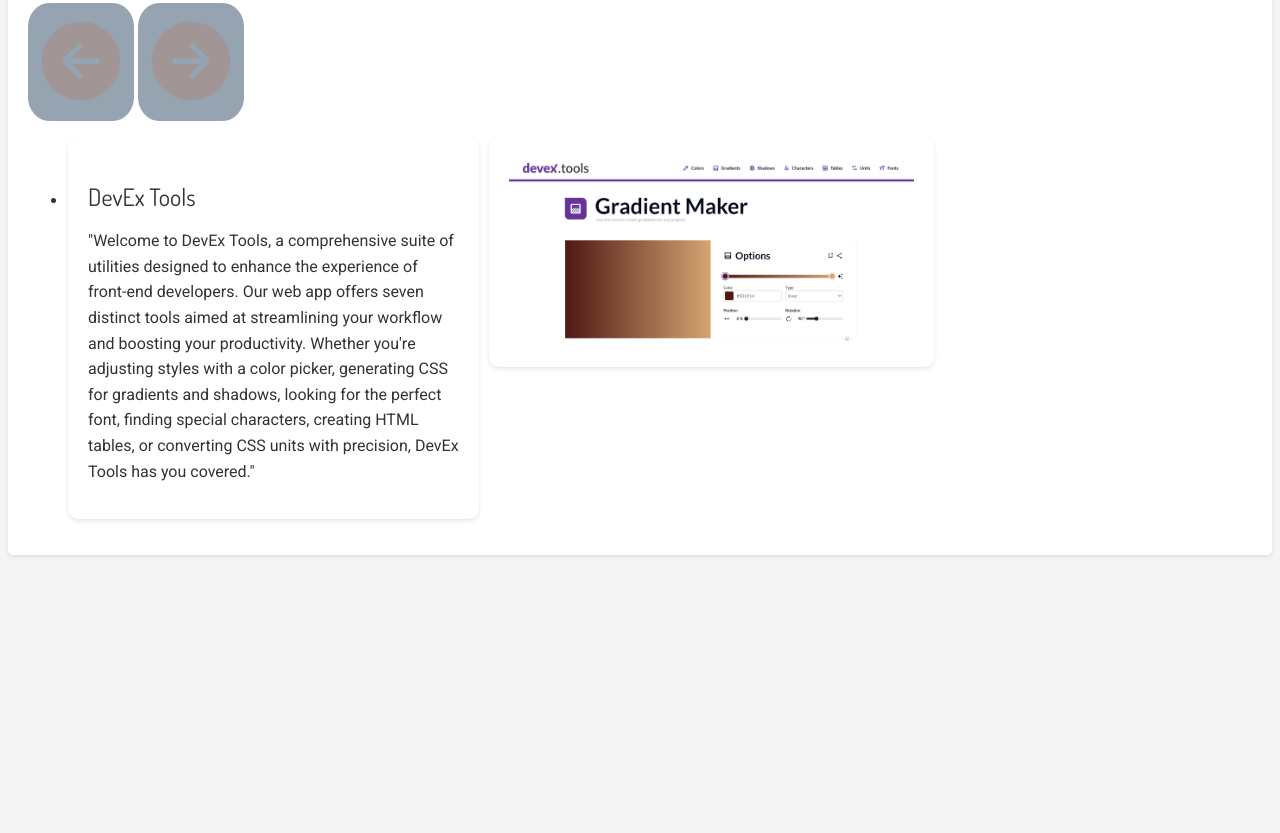
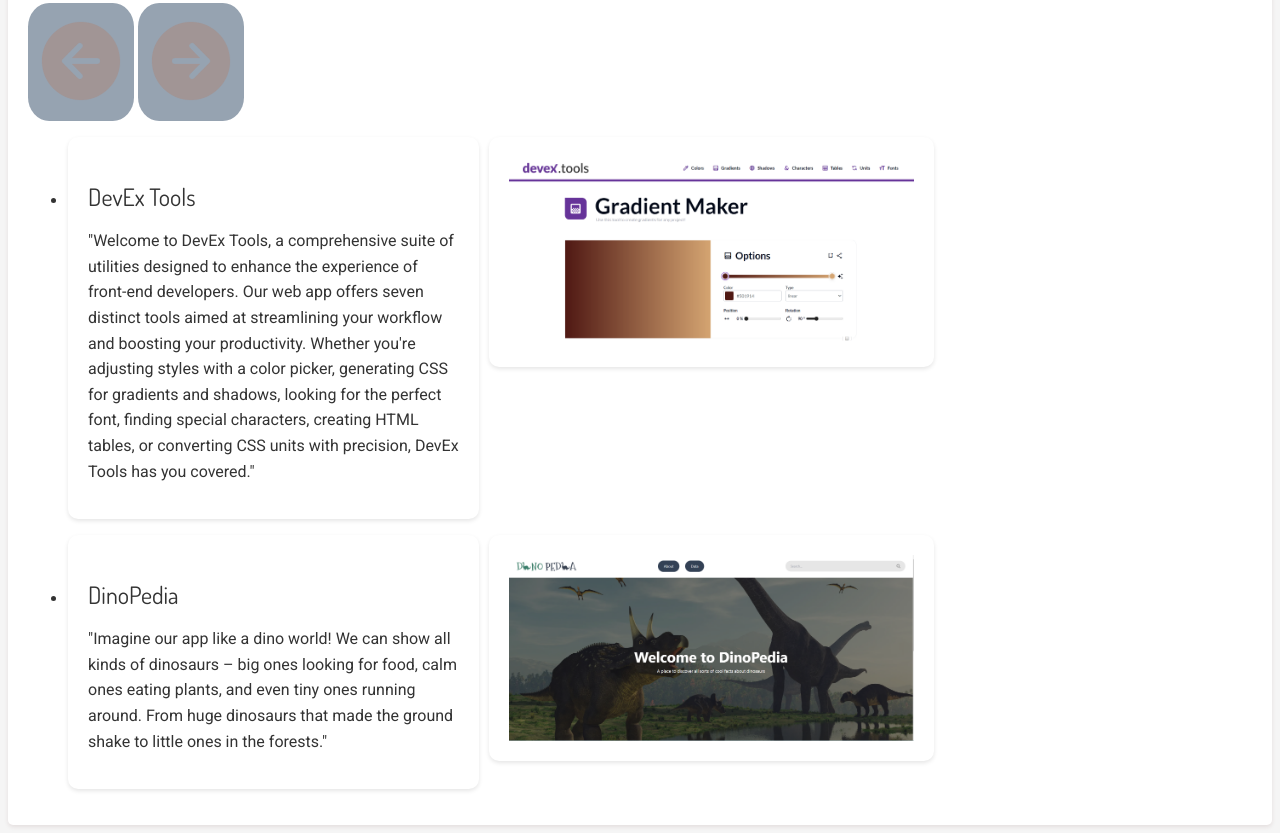
Before and after one commit to olegklyufinskyy/portfolio-resume-2, a website: page index.html in a window 1280 px wide. Shown: the part 1839-2672 px from the top of the page. Before the commit the page ends 2402 px from the top, so only its background shows below. Drawn offline with nearby package versions, Linux system fonts and the light colour scheme.

Commit message:
add project

```diff
--- a/index.html
+++ b/index.html
@@ -50,7 +50,7 @@
         <section id="home" class="landing tabs-body-content is-active">
           <div class="scroll">
             <h1>Oleg Klyufinskyy</h1>
-            <h2>New-York based web developer</h2>
+            <h2>New-York based Frontend Software developer</h2>
             <ul class="tabs-head-buttons">
               <li class="offsite-link">
                 <a
@@ -180,7 +180,6 @@
               <ul class="projects-list" data-slides>
                 <li class="project-item">
                   <h3>DevEx Tools</h3>
-
                   <!-- Wrap the image with an anchor tag -->
                   <a
                     href="https://devex.tools/colors?color=57f4aa"
@@ -192,7 +191,6 @@
                       alt="DevEx Tools Screenshot"
                     />
                   </a>
-
                   <p>
                     "Welcome to DevEx Tools, a comprehensive suite of utilities
                     designed to enhance the experience of front-end developers.
@@ -207,12 +205,36 @@
                 </li>
               </ul>
             </div>
+            <div class="carousel" data-carousel>
+              <ul class="projects-list" data-slides>
+                <li class="project-item">
+                  <h3>DinoPedia</h3>
+                  <!-- Wrap the image with an anchor tag -->
+                  <a
+                    href="https://v48-tier2-team-15.netlify.app/"
+                    target="_blank"
+                    rel="noopener noreferrer"
+                  >
+                    <img
+                      src="./assets/png/DinoPedia.png"
+                      alt="DinoPedia"
+                    />
+                  </a>
+                  <p>
+                    "Imagine our app like a dino world! We can show all kinds of dinosaurs – big ones looking for food, calm ones eating plants, and even tiny ones running around. From huge dinosaurs that made the ground shake to little ones in the forests."
+                  </p>
+                </li>
+              </ul>
+            </div>
           </div>
         </section>
+
       </main>
     </div>
     <!-- Ionicons JavaScript -->
     <script src="https://cdn.jsdelivr.net/npm/ionicons@5.5.2/dist/ionicons/ionicons.js"></script>
+
+
     <!-- Custom JavaScript -->
     <script src="./app.js"></script>
   </body>
--- a/styles.css
+++ b/styles.css
@@ -213,6 +213,7 @@
 
 
 
+
 /* Responsive styles */
 @media screen and (max-width: 768px) {
   /* Navigation styles */
```
Also changed, not shown: assets/png/DinoPedia.png (added), 1 other file.
